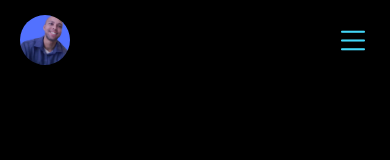
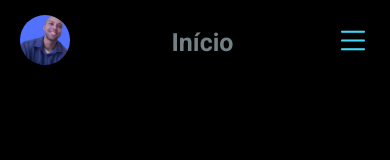
Before and after one commit to augustorib/portfolio-deploy, an Angular app: page / in a window 390 px wide. Shown: the top 160 px of the page. Built offline with nearby package versions, Linux system fonts and the light colour scheme.

Commit message:
feat: title in menu bar in mobile, route fix

```diff
--- a/src/app/components/menu-bar/menu-bar.component.css
+++ b/src/app/components/menu-bar/menu-bar.component.css
@@ -52,6 +52,11 @@
 
 }
 
+
+.container__menu-bar__mobile-title{
+    display: none;
+}
+
 .container__menu-bar__open-menu-mobile {
     color: var(--app-color);
     font-size: 35px;
@@ -63,6 +68,13 @@
         display: none;
     }
 
+    .container__menu-bar__mobile-title{
+        display: block;
+        font-size: 25px;
+        font-weight: bold;
+        color: #718185;
+    }
+
     .container__menu-bar__open-menu-mobile{
         display: inline;
     }
--- a/src/app/components/menu-bar/menu-bar.component.html
+++ b/src/app/components/menu-bar/menu-bar.component.html
@@ -7,26 +7,24 @@
                     <img src="../../../assets/img/profile.jpg" alt="profile picture" width="50px" height="50px">
                 </a>
             </div>
-        </div><!--container__menu-bar__interface-->
+        </div>
 
         <div class="container__menu-bar__menu-desktop">
             <nav>
                 <ul>
-                    <li><a href="#">Início</a></li>
-                    <li><a href="/skills">Competências</a></li>
+                    <li><a routerLink="">Início</a></li>
+                    <li><a routerLink="/skills">Competências</a></li>
                     <li><a routerLink="/about">Sobre</a></li>
-                    <li><a href="/projects">Projetos</a></li>
+                    <li><a routerLink="/projects">Projetos</a></li>
                 </ul>
             </nav>
-        </div><!--container__menu-bar__menu-desktop-->
-
-        <div class="container__menu-bar__btn-contact">
-            <a href="/contact">
-                <button>Contato</button>
-            </a>
         </div>
 
-        <div class="container__menu-bar__open-menu-mobile" (click)="OpenMenuMobile()">
+        <div class="container__menu-bar__mobile-title">
+            <p>{{_menuMobileTitleService.menuMobileTitle}}</p>
+        </div>
+
+        <div class="container__menu-bar__open-menu-mobile" (click)="openMenuMobile()">
             <i class="bi bi-list"></i>
         </div>
 
--- a/src/app/components/menu-bar/menu-bar.component.ts
+++ b/src/app/components/menu-bar/menu-bar.component.ts
@@ -1,5 +1,6 @@
 import { Component } from '@angular/core';
 import { RouterLink } from '@angular/router';
+import { MenuMobileTitleService } from '../../services/menu-mobile-title.service';
 
 @Component({
   selector: 'menu-bar',
@@ -10,15 +11,17 @@ import { RouterLink } from '@angular/router';
 })
 export class MenuBarComponent {
 
-  constructor(){
+  constructor(public _menuMobileTitleService: MenuMobileTitleService){
 
   }
 
-  OpenMenuMobile() {
+
+  openMenuMobile(): void {
 
     const menuMobile = document.getElementsByClassName('container__menu-mobile')[0];
 
     menuMobile.classList.add("abrir-menu");
 
   }
+
 }
--- a/src/app/components/menu-mobile/menu-mobile.component.html
+++ b/src/app/components/menu-mobile/menu-mobile.component.html
@@ -1,4 +1,4 @@
-<div class="container__menu-mobile" (click)="CloseMenuMobile()">
+<div class="container__menu-mobile" (click)="closeMenuMobile()">
 
     <div class="container__menu-mobile__btn-close">
         <i class="bi bi-x-circle"></i>
@@ -7,11 +7,11 @@
     <div class="container__menu-mobile__nav">
         <nav>
             <ul>
-                <li><a href="#">Início</a></li>
-                <li><a href="/skills">Competências</a></li>
-                <li><a routerLink="/about">Sobre</a></li>
-                <li><a href="/projects">Projetos</a></li>
-                <li><a href="/contact">Contato</a></li>
+                <li><a routerLink=""          (click)="getClickedOption('Início')">Início</a></li>
+                <li><a routerLink="/skills"   (click)="getClickedOption('Competências')">Competências</a></li>
+                <li><a routerLink="/about"    (click)="getClickedOption('Sobre')">Sobre</a></li>
+                <li><a routerLink="/projects" (click)="getClickedOption('Projetos')">Projetos</a></li>
+                <!-- <li><a routerLink="/contact"  (click)="getClickedOption('Contato')">Contato</a></li> -->
             </ul>
         </nav>
     </div>
--- a/src/app/components/menu-mobile/menu-mobile.component.ts
+++ b/src/app/components/menu-mobile/menu-mobile.component.ts
@@ -1,5 +1,7 @@
-import { Component } from '@angular/core';
+import { Component, Output, EventEmitter } from '@angular/core';
 import { RouterLink } from '@angular/router';
+import { MenuMobileTitleService } from '../../services/menu-mobile-title.service';
+
 
 @Component({
   selector: 'menu-mobile',
@@ -10,9 +12,17 @@ import { RouterLink } from '@angular/router';
 })
 export class MenuMobileComponent {
 
-  CloseMenuMobile(){
+  constructor(private _menuMobileTitleService: MenuMobileTitleService) {
+
+  }
+
+  closeMenuMobile(){
     const menuMobile = document.getElementsByClassName('container__menu-mobile')[0];
 
     menuMobile.classList.remove("abrir-menu")
   }
+
+  getClickedOption(menuOption:string): void{
+    this._menuMobileTitleService.menuMobileTitle = menuOption;
+  }
 }
--- /dev/null
+++ b/src/app/services/menu-mobile-title.service.ts
@@ -0,0 +1,12 @@
+import { Injectable } from '@angular/core';
+
+@Injectable({
+  providedIn: 'root'
+})
+export class MenuMobileTitleService {
+  menuMobileTitle:string = "Início"
+
+  constructor() { }
+
+
+}
```
